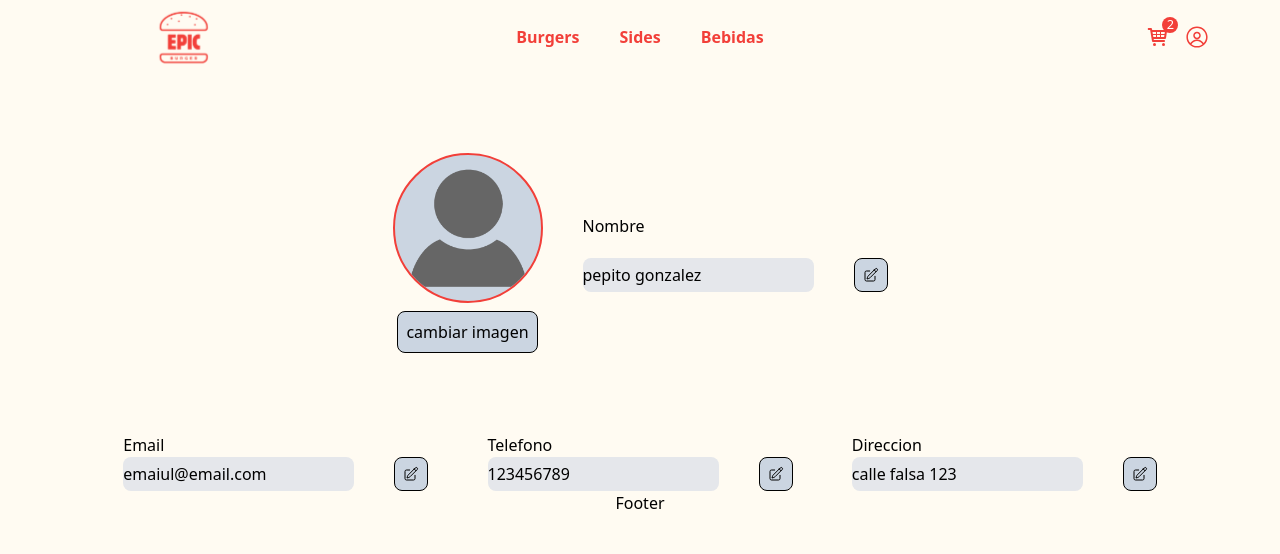
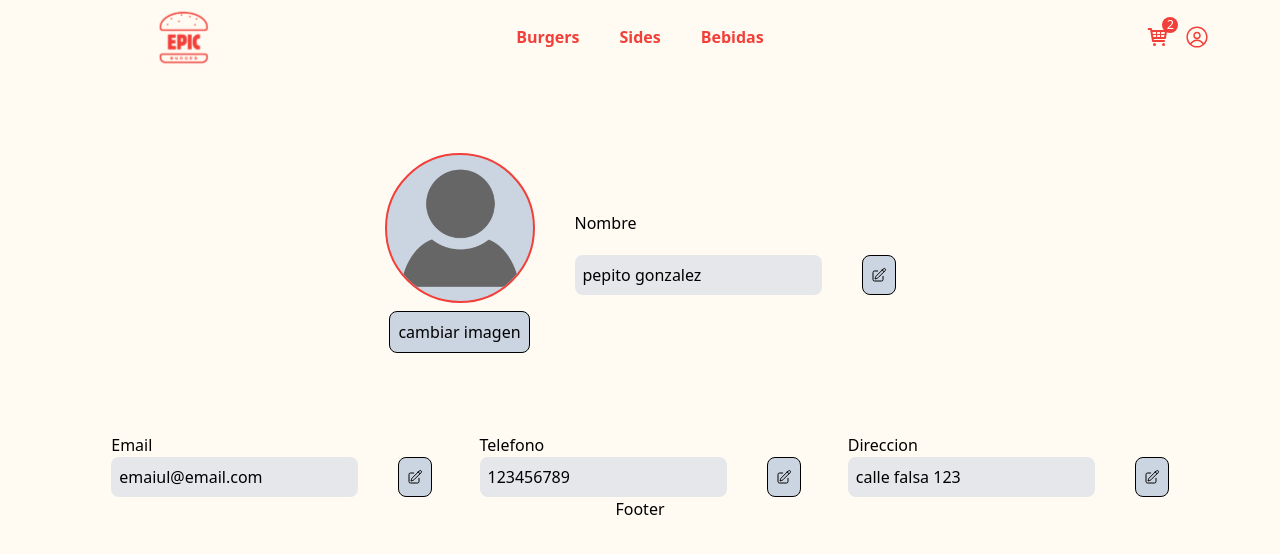
Before and after one commit to emanuelpps/epic-burger-WEB, a Next.js app: page /profile in a window 1280 px wide. Shown: the top 554 px of the page. Built offline with nearby package versions, Linux system fonts and the light colour scheme.

Commit message:
fix: manu navbar redirect corrrection

```diff
--- a/app/components/navbar/components/ProfileDropdown.tsx
+++ b/app/components/navbar/components/ProfileDropdown.tsx
@@ -10,11 +10,11 @@ const ProfileDropdown = () => {
     },
     {
       label: "Favoritos",
-      link: "/favoritos",
+      link: "/profile/favoritos",
     },
     {
       label: "Mis Pedidos",
-      link: "/mis-pedidos",
+      link: "/profile/mis-pedidos",
     },
     {
       label: "Cerrar Sesión",
--- a/app/profile/components/Input.tsx
+++ b/app/profile/components/Input.tsx
@@ -13,7 +13,7 @@ const Input: React.FC<InputProps> = ({ data }) => {
     <div className="flex gap-10">
       <input
         type="text"
-        className="bg-gray-200 rounded-lg"
+        className="bg-gray-200 rounded-lg p-2"
         value={data}
         onChange={handleChange}
         disabled={!isEnable}
--- a/app/profile/page.tsx
+++ b/app/profile/page.tsx
@@ -3,7 +3,7 @@ import React, { useState } from "react";
 import avatarImage from "@/public/assets/images/avatar.png";
 import Image from "next/image";
 import { UserData } from "./types/types";
-import Input from "./components/input";
+import Input from "./components/Input";
 
 const Page: React.FC = () => {
   const [userData, setUserData] = useState<UserData>({
```
